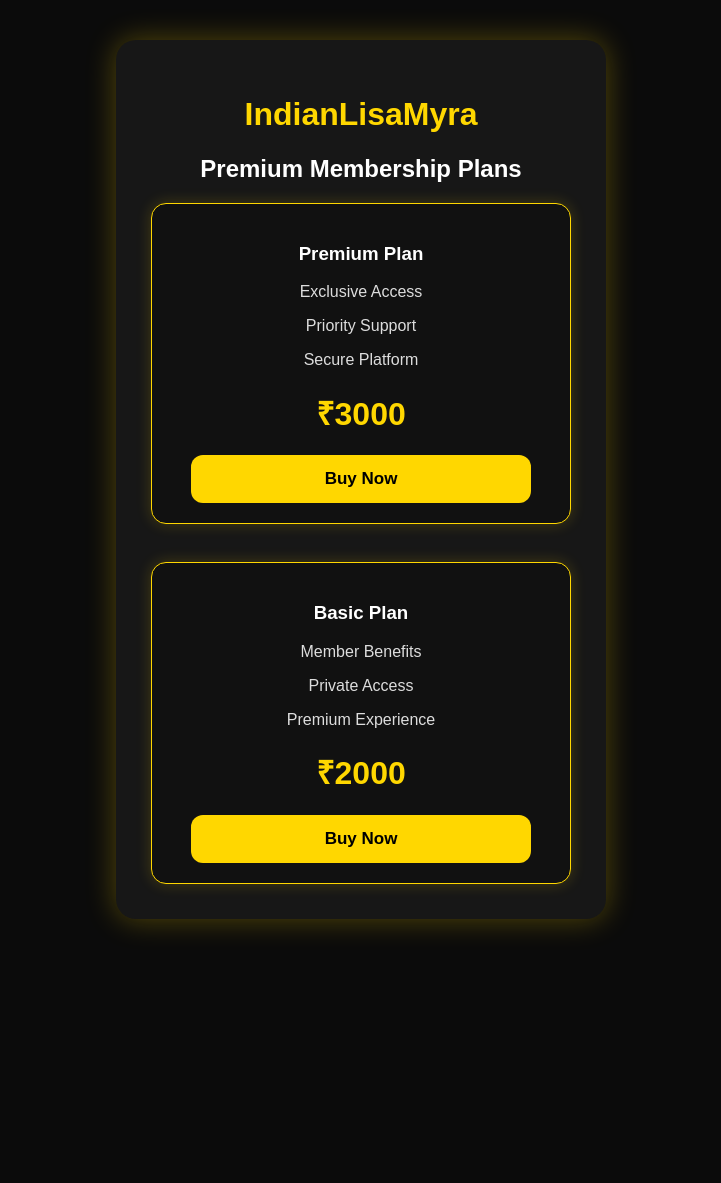
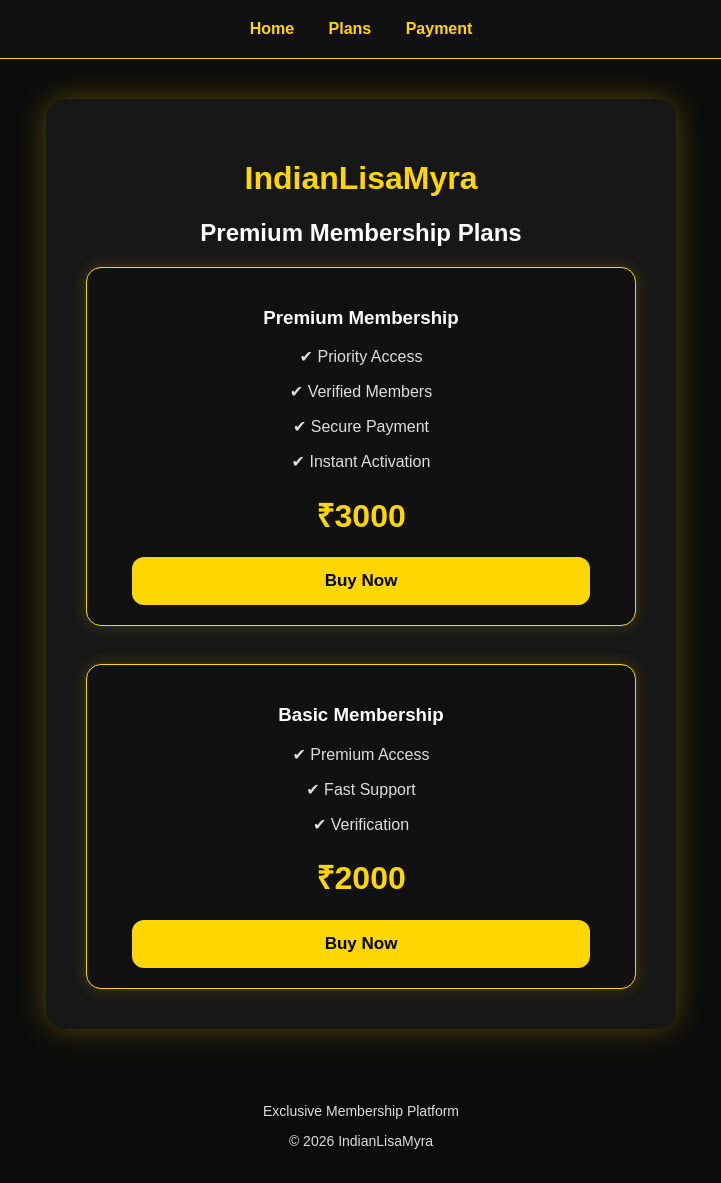
Before and after one commit to rohit6397/IndianLisaMyra, a Flask app: page /membership in a window 1280 px wide. Shown: the whole page, without its empty margins (279-1000 px from the left). Before the commit the page ends 933 px from the top, so only its background shows below. Run offline with Flask 3, Linux system fonts and the light colour scheme.

Commit message:
Premium UI Upgrade

```diff
--- a/static/style.css
+++ b/static/style.css
@@ -14,33 +14,57 @@ padding:0;
 
 }
 
+.navbar{
+
+padding:20px;
+
+background:#111;
+
+border-bottom:1px solid gold;
+
+margin-bottom:30px;
+
+}
+
+.navbar a{
+
+margin:15px;
+
+color:gold;
+
+font-weight:bold;
+
+text-decoration:none;
+
+}
+
 .container{
 
-width:420px;
+width:550px;
+
+max-width:90%;
 
 margin:40px auto;
 
-padding:35px;
+padding:40px;
 
 background:#171717;
 
 border-radius:20px;
 
-box-shadow:
-
-0 0 30px rgba(255,215,0,.3);
+box-shadow:0 0 30px rgba(255,215,0,.3);
 
 }
 
 img{
 
-width:300px;
+width:320px;
 
 border-radius:20px;
 
-box-shadow:
+border:2px solid gold;
 
-0 0 20px gold;
+box-shadow:0 0 30px rgba(255,215,0,.5);
 
 }
 
@@ -74,9 +98,7 @@ border:1px solid gold;
 
 border-radius:15px;
 
-box-shadow:
-
-0 0 15px rgba(255,215,0,.2);
+box-shadow:0 0 15px rgba(255,215,0,.2);
 
 transition:.3s;
 
@@ -84,11 +106,9 @@ transition:.3s;
 
 .card:hover{
 
-transform:translateY(-4px);
+transform:translateY(-5px);
 
-box-shadow:
-
-0 0 25px gold;
+box-shadow:0 0 25px gold;
 
 }
 
@@ -151,30 +171,20 @@ color:white;
 
 }
 
+footer{
+
+margin-top:30px;
+
+padding:20px;
+
+font-size:14px;
+
+color:gray;
+
+}
+
 a{
 
 text-decoration:none;
 
 }
-
-.trust{
-
-margin-top:20px;
-
-}
-
-@media(max-width:768px){
-
-.container{
-
-width:90%;
-
-}
-
-img{
-
-width:90%;
-
-}
-
-}
--- a/templates/membership.html
+++ b/templates/membership.html
@@ -15,6 +15,16 @@ filename='style.css'
 </head>
 
 <body>
+
+<div class="navbar">
+
+<a href="/">Home</a>
+
+<a href="/membership">Plans</a>
+
+<a href="/payment">Payment</a>
+
+</div>
 
 <div class="container">
 
@@ -34,25 +44,31 @@ Premium Membership Plans
 
 <h3>
 
-Premium Plan
+Premium Membership
 
 </h3>
 
 <p>
 
-Exclusive Access
+✔ Priority Access
 
 </p>
 
 <p>
 
-Priority Support
+✔ Verified Members
 
 </p>
 
 <p>
 
-Secure Platform
+✔ Secure Payment
+
+</p>
+
+<p>
+
+✔ Instant Activation
 
 </p>
 
@@ -80,25 +96,25 @@ Buy Now
 
 <h3>
 
-Basic Plan
+Basic Membership
 
 </h3>
 
 <p>
 
-Member Benefits
+✔ Premium Access
 
 </p>
 
 <p>
 
-Private Access
+✔ Fast Support
 
 </p>
 
 <p>
 
-Premium Experience
+✔ Verification
 
 </p>
 
@@ -122,6 +138,22 @@ Buy Now
 
 </div>
 
+<footer>
+
+<p>
+
+Exclusive Membership Platform
+
+</p>
+
+<p>
+
+© 2026 IndianLisaMyra
+
+</p>
+
+</footer>
+
 </body>
 
 </html>
```
Also changed, not shown: templates/index.html (+61 -13 lines), templates/success.html (+25 -5 lines).
